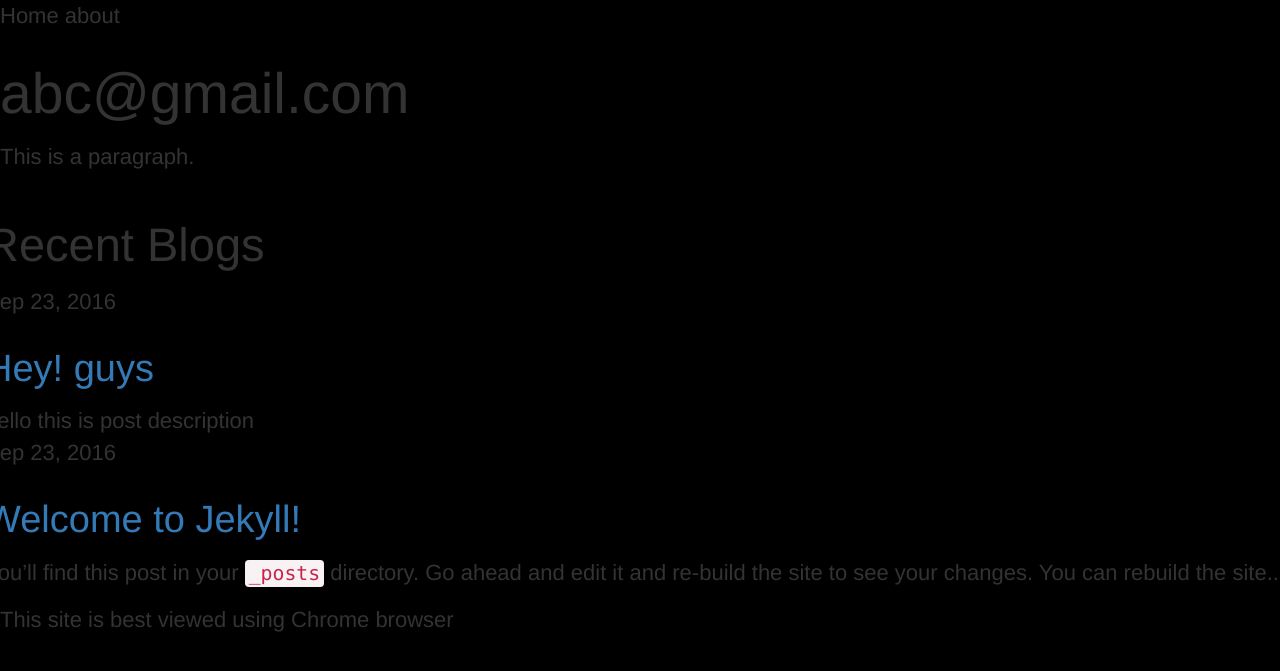
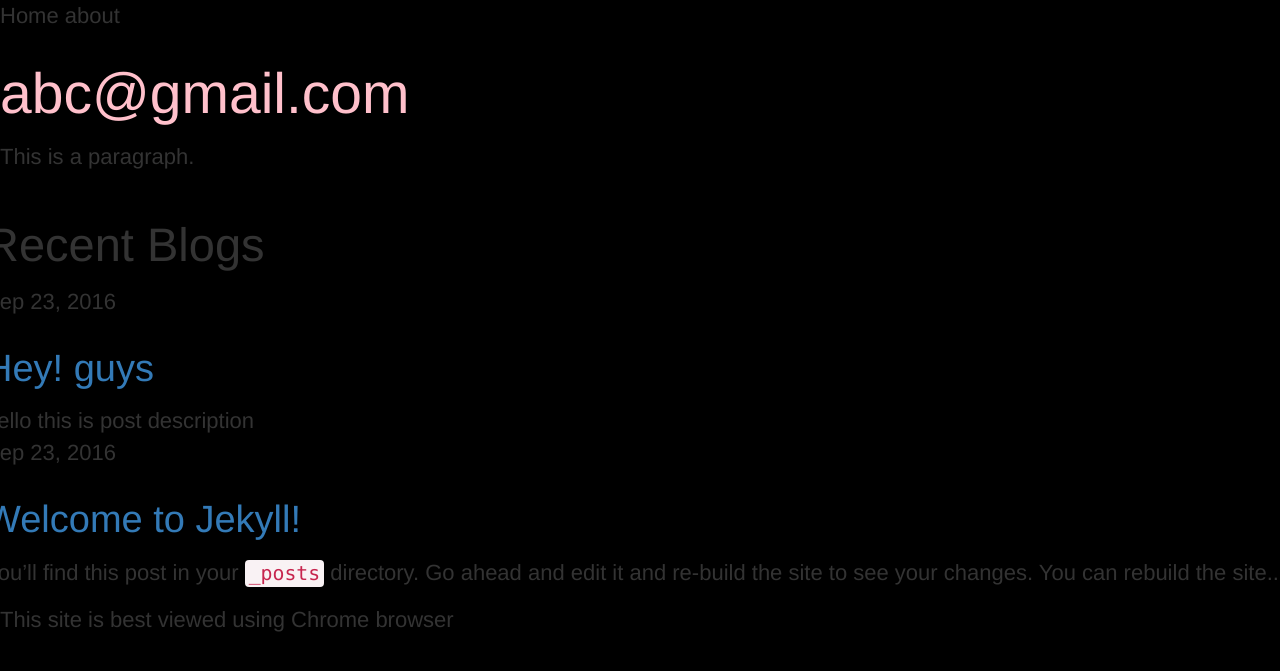
Before and after one commit to porntipa/porntipa.github.io, a Jekyll site: the page built from index.html, in a window 1280 px wide. Shown: the top 671 px of the page. Built offline with Jekyll 4.4.1, drawn with Linux system fonts in a browser that asks for light colours.

Commit message:
import scss ที่เรา custom ใส่ใน  bootstrap.scss

```diff
--- a/css/bootstrap.scss
+++ b/css/bootstrap.scss
@@ -56,3 +56,5 @@
 // Utility classes
 @import "bootstrap/utilities";
 @import "bootstrap/responsive-utilities";
+
+@import "custom/my";
```
